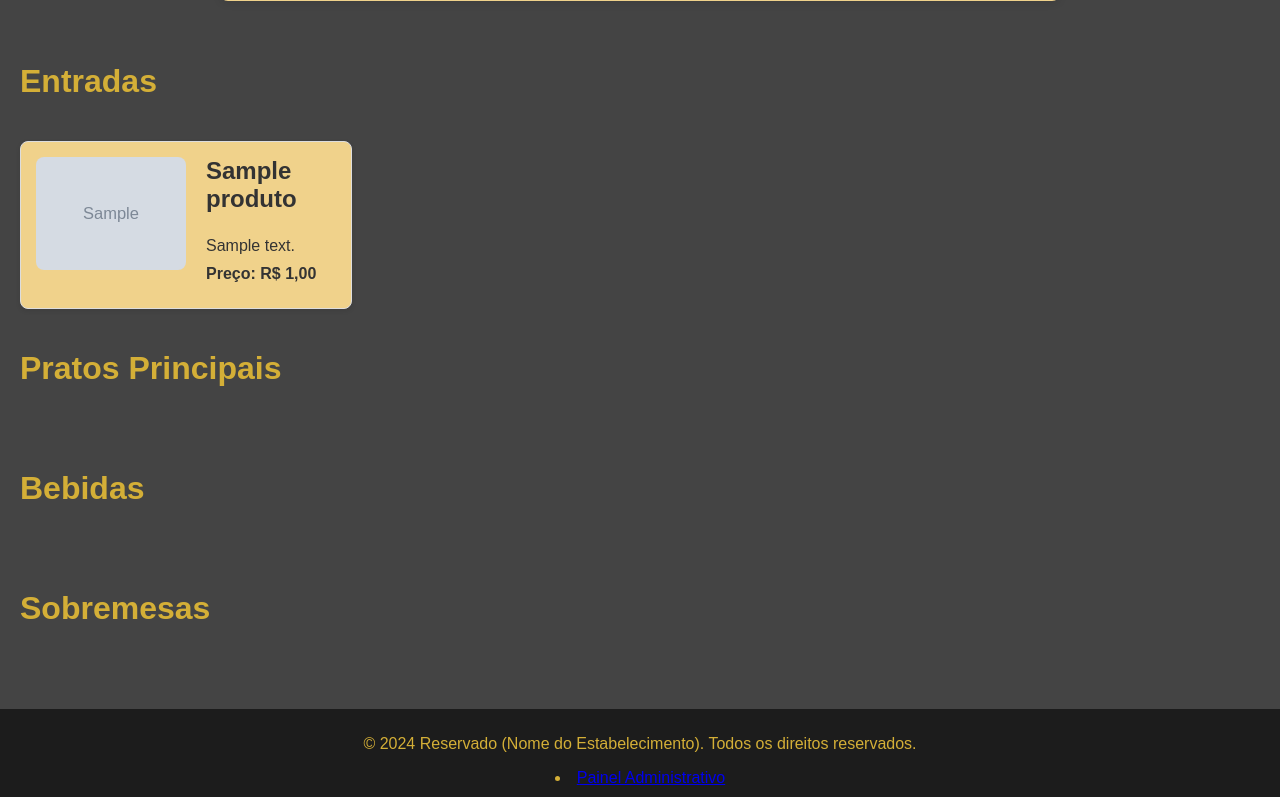
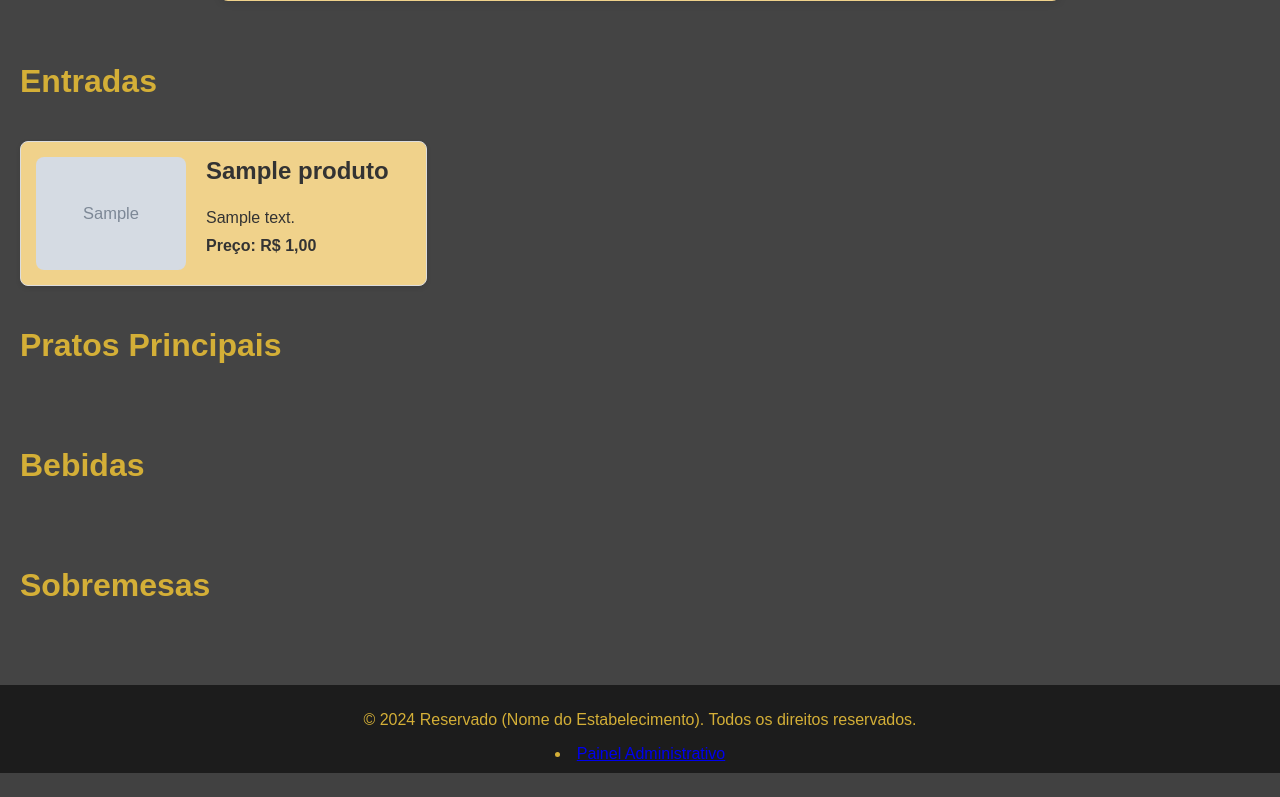
Before and after one commit to thaydionIA/cardapio-dinamico, a PHP site: page /index.php in a window 1280 px wide. Shown: the part 665-1462 px from the top of the page. After the commit the page ends 1438 px from the top, so only its background shows below. Run offline with PHP 8.4, Linux system fonts and the light colour scheme; tables that the repository leaves empty hold one stand-in row (values such as "Sample post"); grey boxes marked "Sample" are stand-in pictures.

Commit message:
Versão-2.0

```diff
--- a/assets/css/style.css
+++ b/assets/css/style.css
@@ -54,10 +54,9 @@
 
 /* Produtos Container */
 .produtos-container {
-    display: flex;
-    flex-wrap: wrap;
-    justify-content: flex-start; /* Alinha os itens ao início da linha */
-    gap: 20px; /* Espaçamento entre os itens */
+    display: grid;
+    grid-template-columns: repeat(3, 1fr); /* Define três colunas iguais */
+    gap: 10px; /* Espaçamento entre os itens */
     padding: 20px 0;
 }
 
@@ -70,8 +69,6 @@
     padding: 15px;
     box-shadow: 0 2px 5px rgba(0, 0, 0, 0.1);
     transition: transform 0.2s ease;
-    flex: 1 1 200px; /* Permite que o item cresça, mas define um tamanho mínimo */
-    max-width: 300px; /* Limita a largura máxima do contêiner */
     display: flex;
     align-items: flex-start;
 }
@@ -184,12 +181,11 @@
     }
 
     .produtos-container {
-        flex-direction: column;
+        grid-template-columns: 1fr; /* Ajusta para uma coluna em telas menores */
         align-items: center;
     }
 
     .produto-item {
         max-width: 100%;
-        flex: 1 1 auto;
     }
 }
```
